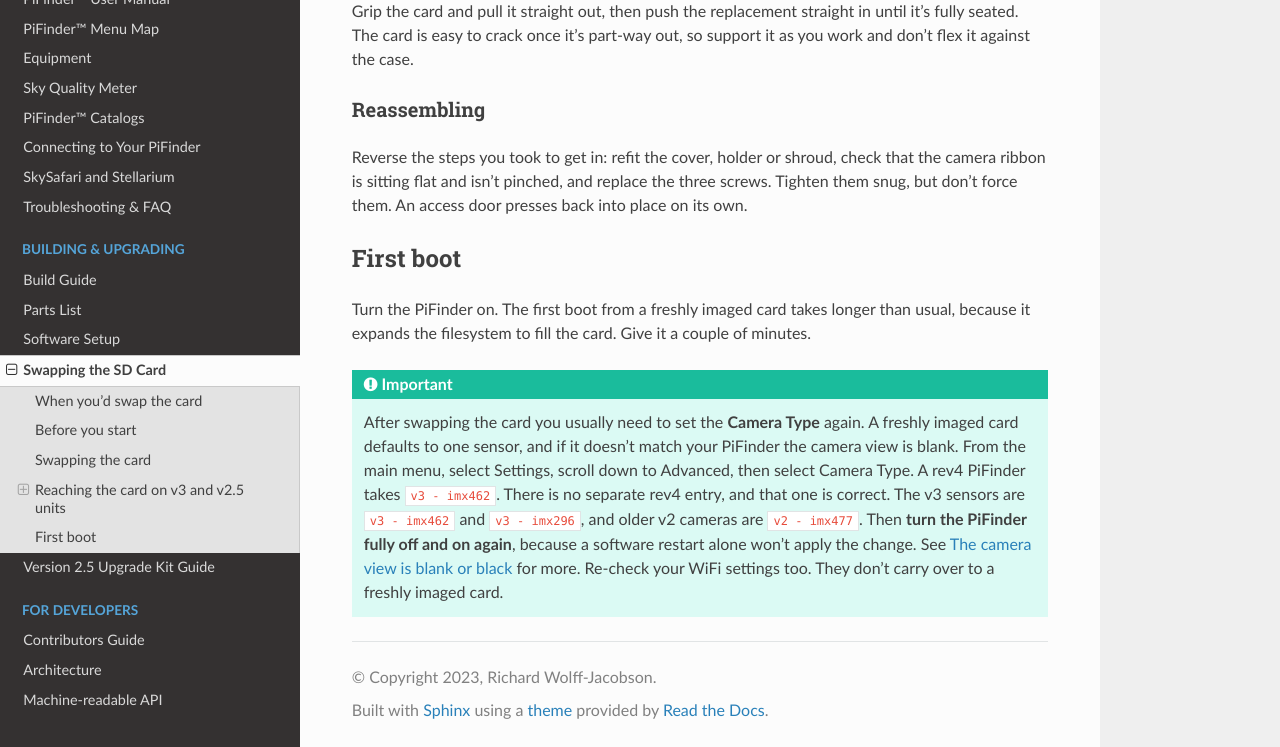
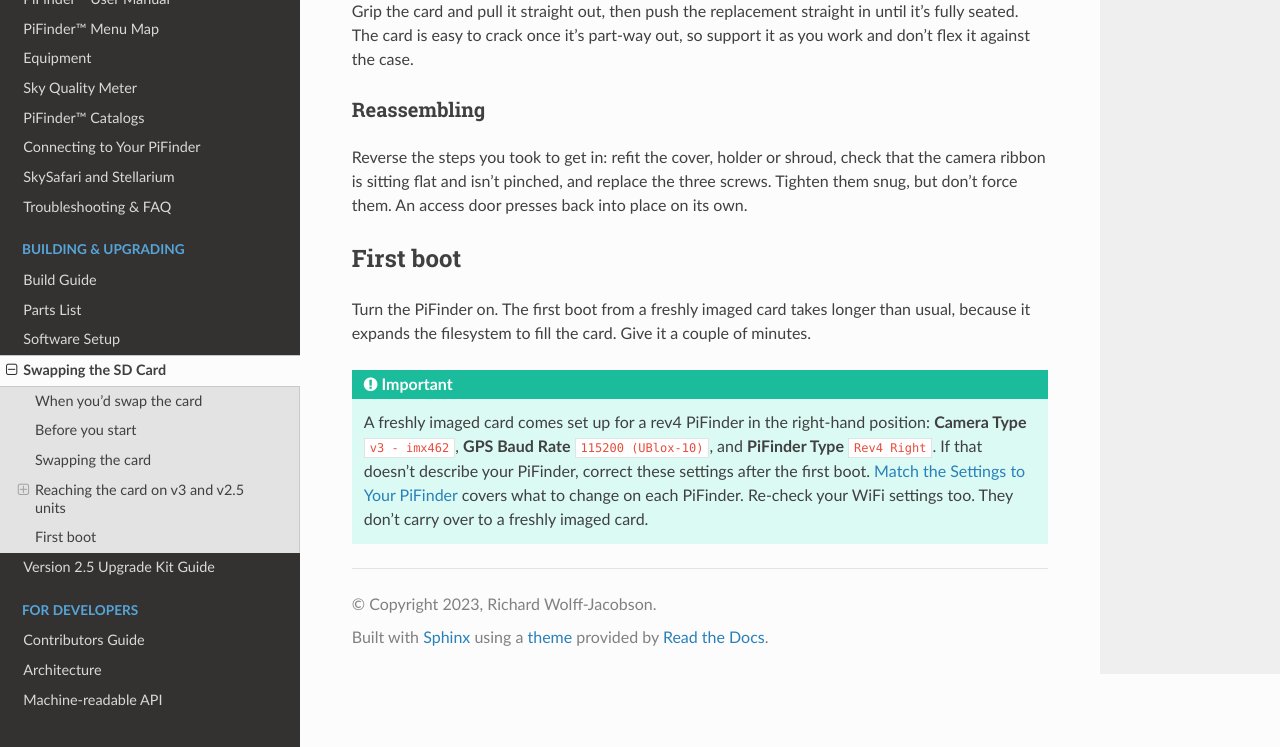
Before and after one commit to brickbots/PiFinder, a Sphinx documentation site: the page built from docs/source/sd_card.rst, in a window 1280 px wide and 900 px high, scrolled down 3601 px, cut to the strip 153-900 px from the top of the window. Built offline with Sphinx 7.4.7 and the Read the Docs theme 3.1.0, drawn with Linux system fonts in a browser that asks for light colours.

Commit message:
docs: document the 2.6.3 release image's preconfigured hardware settings
The release image now ships set up for a rev4 PiFinder in the right-hand
position: Camera Type v3 - imx462, GPS Baud Rate 115200 (UBlox-10), and
PiFinder Type Rev4 Right. Anyone with a different PiFinder must correct
these after flashing, so:

- software.rst gains a 'Match the Settings to Your PiFinder' subsection
  under Prebuilt Release Image walking each revision through the changes
- sd_card.rst's first-boot warning now lists all three defaults and
  defers the per-revision detail to the new section
- troubleshooting.rst's 'The GPS never locks' notes the baud mismatch a
  v3/v2.5 hits on a freshly imaged card, which looks exactly like a dead
  GPS

Co-Authored-By: Claude Fable 5 <noreply@anthropic.com>
Claude-Session: https://claude.ai/code/session_017Gn5mzqB9x5jA9KpDHcCMC

```diff
--- a/docs/source/sd_card.rst
+++ b/docs/source/sd_card.rst
@@ -140,13 +140,10 @@ than usual, because it expands the filesystem to fill the card.  Give it a coupl
 of minutes.
 
 .. important::
-   After swapping the card you usually need to set the **Camera Type** again.  A
-   freshly imaged card defaults to one sensor, and if it doesn't match your
-   PiFinder the camera view is blank.  From the main menu, select Settings,
-   scroll down to Advanced, then select Camera Type.  A rev4 PiFinder takes
-   ``v3 - imx462``.  There is no separate rev4 entry, and that one is correct.
-   The v3 sensors are ``v3 - imx462`` and ``v3 - imx296``, and older v2 cameras
-   are ``v2 - imx477``.  Then **turn the PiFinder fully off and on again**,
-   because a software restart alone won't apply the change.  See
-   :ref:`troubleshooting:the camera view is blank or black` for more.  Re-check
-   your WiFi settings too.  They don't carry over to a freshly imaged card.
+   A freshly imaged card comes set up for a rev4 PiFinder in the right-hand
+   position: **Camera Type** ``v3 - imx462``, **GPS Baud Rate**
+   ``115200 (UBlox-10)``, and **PiFinder Type** ``Rev4 Right``.  If that
+   doesn't describe your PiFinder, correct these settings after the first
+   boot.  :ref:`software:match the settings to your pifinder` covers what to
+   change on each PiFinder.  Re-check your WiFi settings too.  They don't
+   carry over to a freshly imaged card.
```
Also changed, not shown: docs/source/software.rst (+35 -0 lines), docs/source/troubleshooting.rst (+7 -0 lines).
